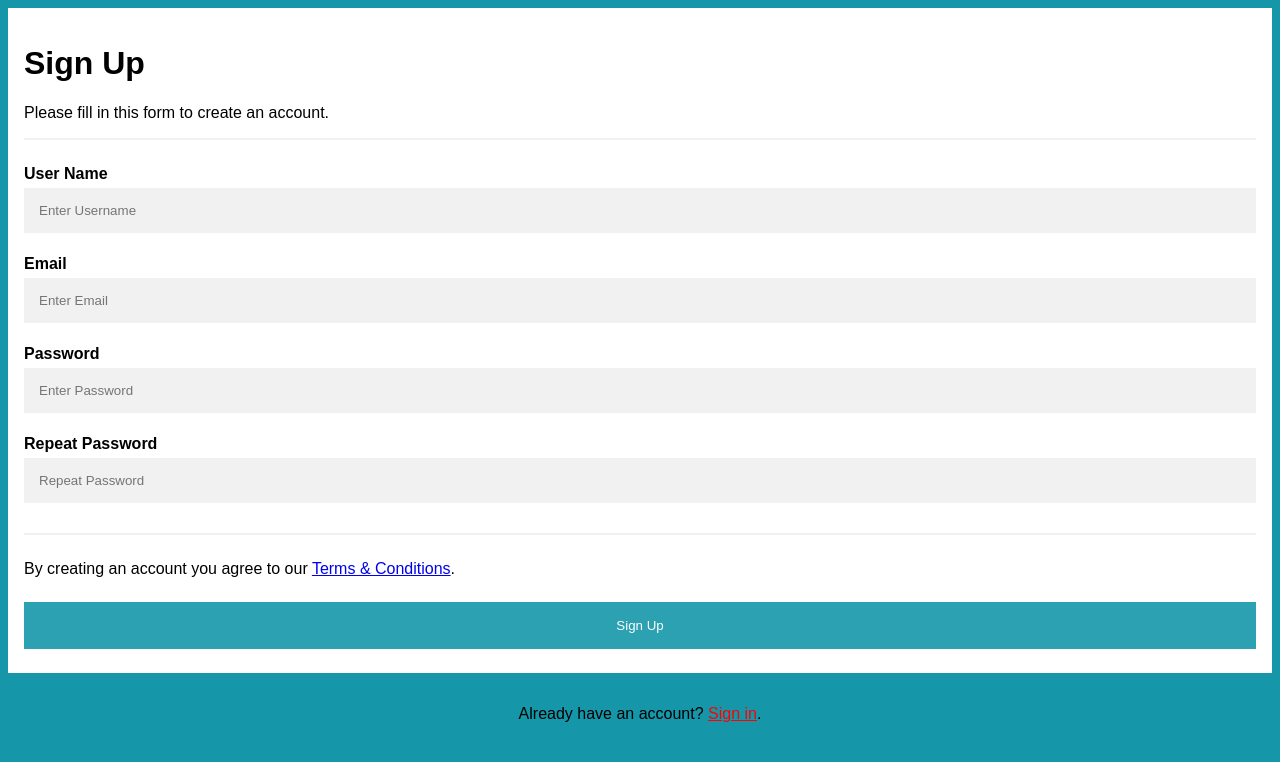
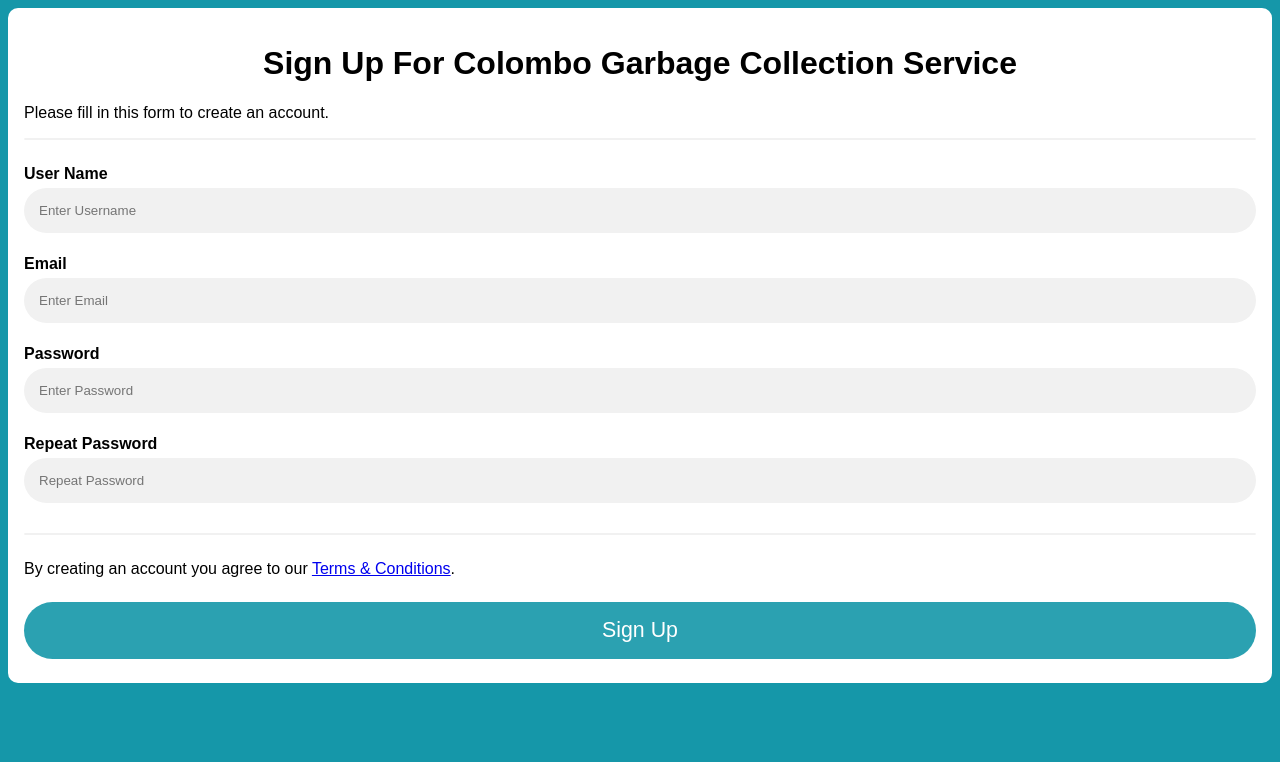
Before and after one commit to Semicolon10/GarbageCollectingSystem, a PHP site: page /SignUp.html in a window 1280 px wide. Shown: the top 762 px of the page. Run offline with PHP 8.4, Linux system fonts and the light colour scheme.

Commit message:
Cosmetic Changes

```diff
--- a/Login and Signup/SignUp.css
+++ b/Login and Signup/SignUp.css
@@ -5,6 +5,7 @@ body {
 
 * {
     box-sizing: border-box;
+    border-radius: 10px;
 }
 
 /* Add padding to containers */
@@ -38,12 +39,16 @@ hr {
 .signUpButton {
     background-color: #1597a9;
     color: white;
+    font-size: 16pt;
     padding: 16px 20px;
     margin: 8px 0;
     border: none;
     cursor: pointer;
     width: 100%;
     opacity: 0.9;
+    border-radius: 50px;
+
+
 }
 
 .signUpButton:hover {
@@ -55,8 +60,11 @@ hr {
     color: red;
 }
 
-.containerSignIn{
-    padding: 16px;
+
+#signUpPageHeading{
     text-align: center;
-    background-color: #1597a9;
 }
+
+input{
+    border-radius: 50px;
+}
--- a/Login and Signup/SignUp.html
+++ b/Login and Signup/SignUp.html
@@ -9,7 +9,7 @@
 
 <form action="SignUp.php">
   <div class="containerSignUp">
-    <h1>Sign Up</h1>
+    <h1 id="signUpPageHeading">Sign Up For Colombo Garbage Collection Service</h1>
     <p>Please fill in this form to create an account.</p>
     <hr>
     <label for="userName"><b>User Name</b></label>
@@ -29,9 +29,7 @@
     <button type="submit" class="signUpButton">Sign Up</button>
   </div>
 
- <div class="containerSignIn">
-    <p>Already have an account? <a href="#" class="signInLink">Sign in</a>.</p>
-  </div>
+
 </form>
 
 </body>
```
Also changed, not shown: 2 other files.
